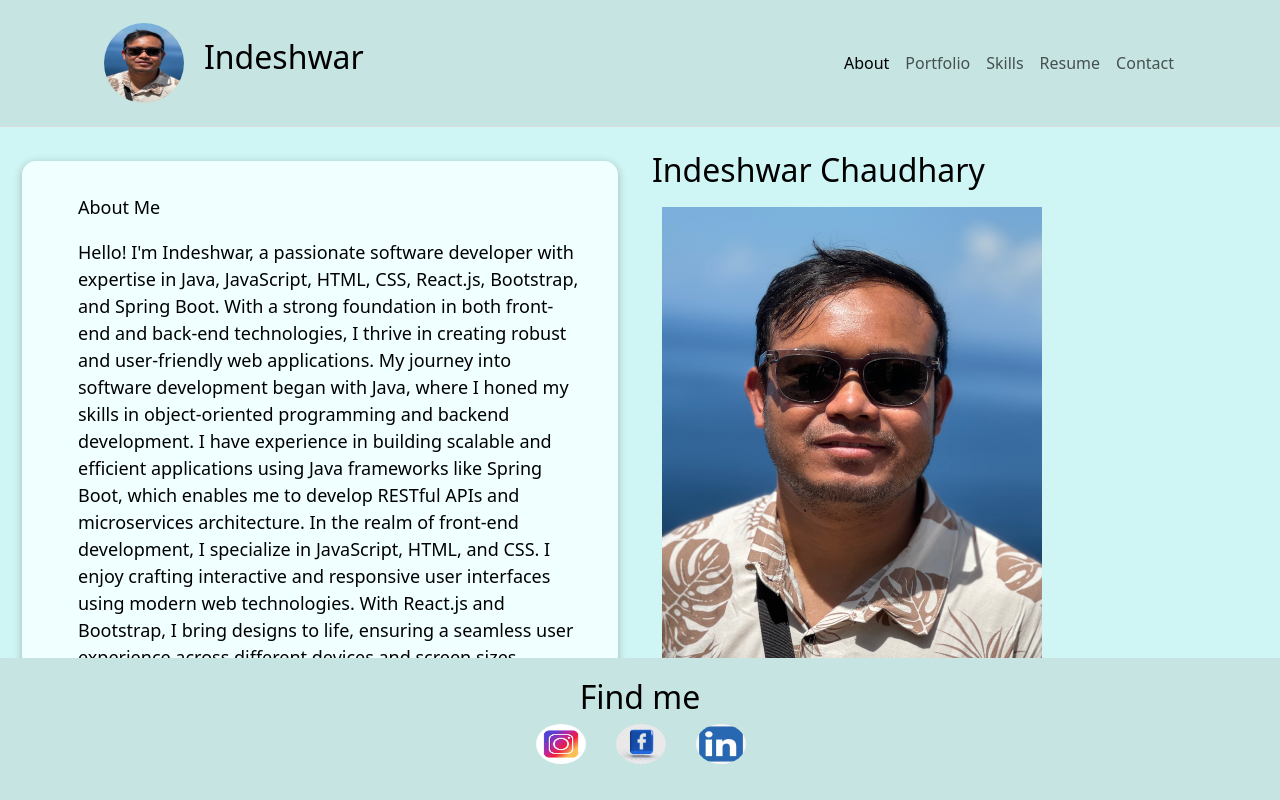
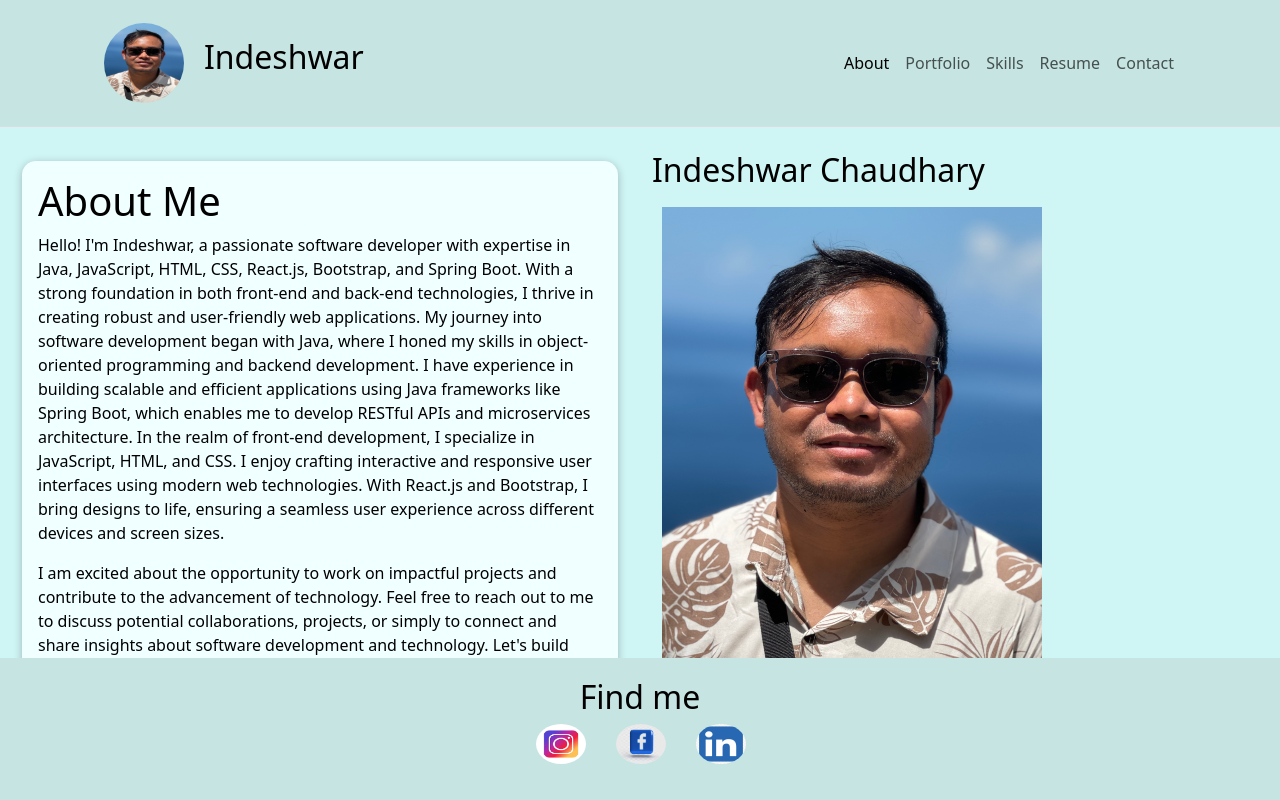
Before and after one commit to Indeshwar/Inde-profile, a React (Create React App) app: page / in a window 1280 px wide. Shown: the top 800 px of the page. Built offline with nearby package versions, Linux system fonts and the light colour scheme.

Commit message:
update and add css code

```diff
--- a/src/components/style.css
+++ b/src/components/style.css
@@ -70,7 +70,7 @@ li {
   /* Add space between list items */
 }
 
-.demo {
+.about-content {
   margin: 20px;
   padding-left: 20px;
   font-size: large;
@@ -133,7 +133,7 @@ li {
 
 }
 
-.content {
+.p-buttom {
   padding-bottom: 150px;
   /* Adjust 50px to provide space for the footer */
   /* Add any other necessary styles */
@@ -148,7 +148,12 @@ li {
   background-color: lightgoldenrodyellow;
 }
 
-.h1 {
+.title {
   text-align: center;
   padding: 10px;
 }
+
+.title-content {
+  text-align: center;
+  padding-bottom: 30px;
+}
```
